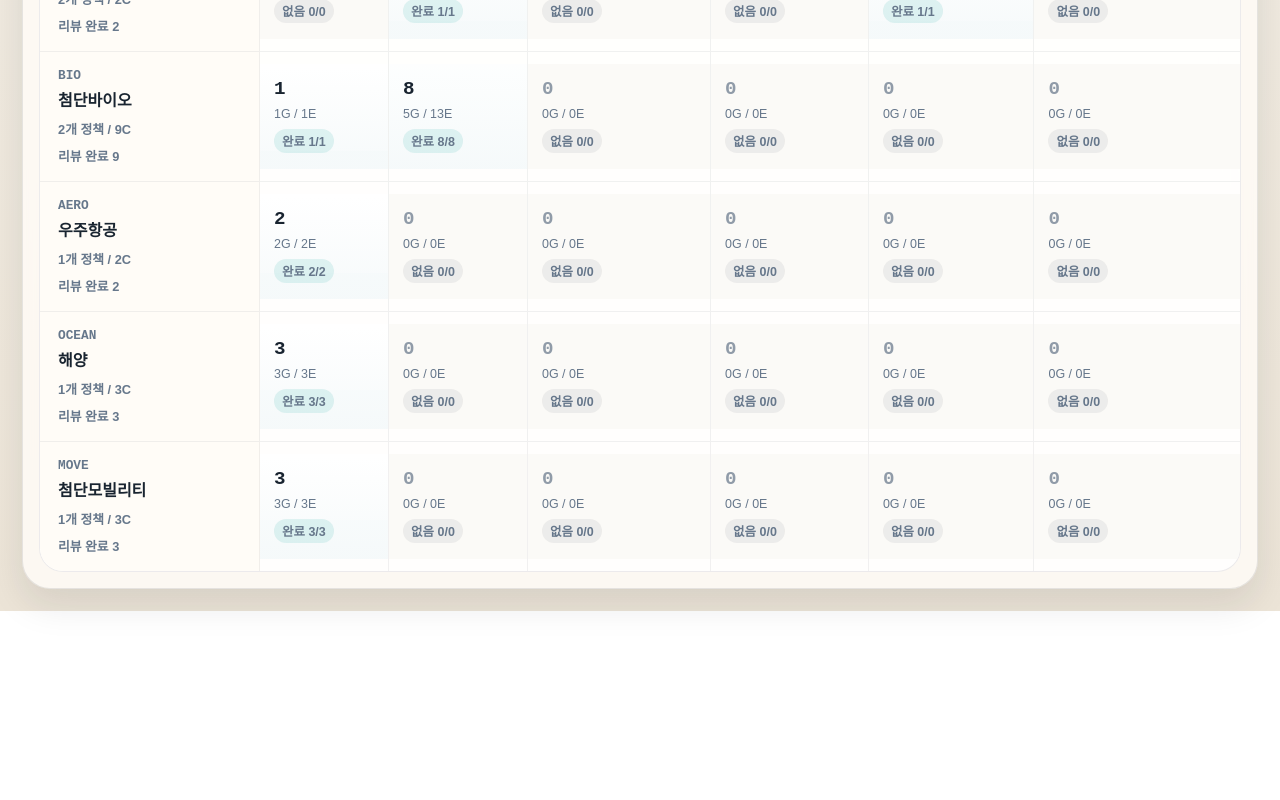
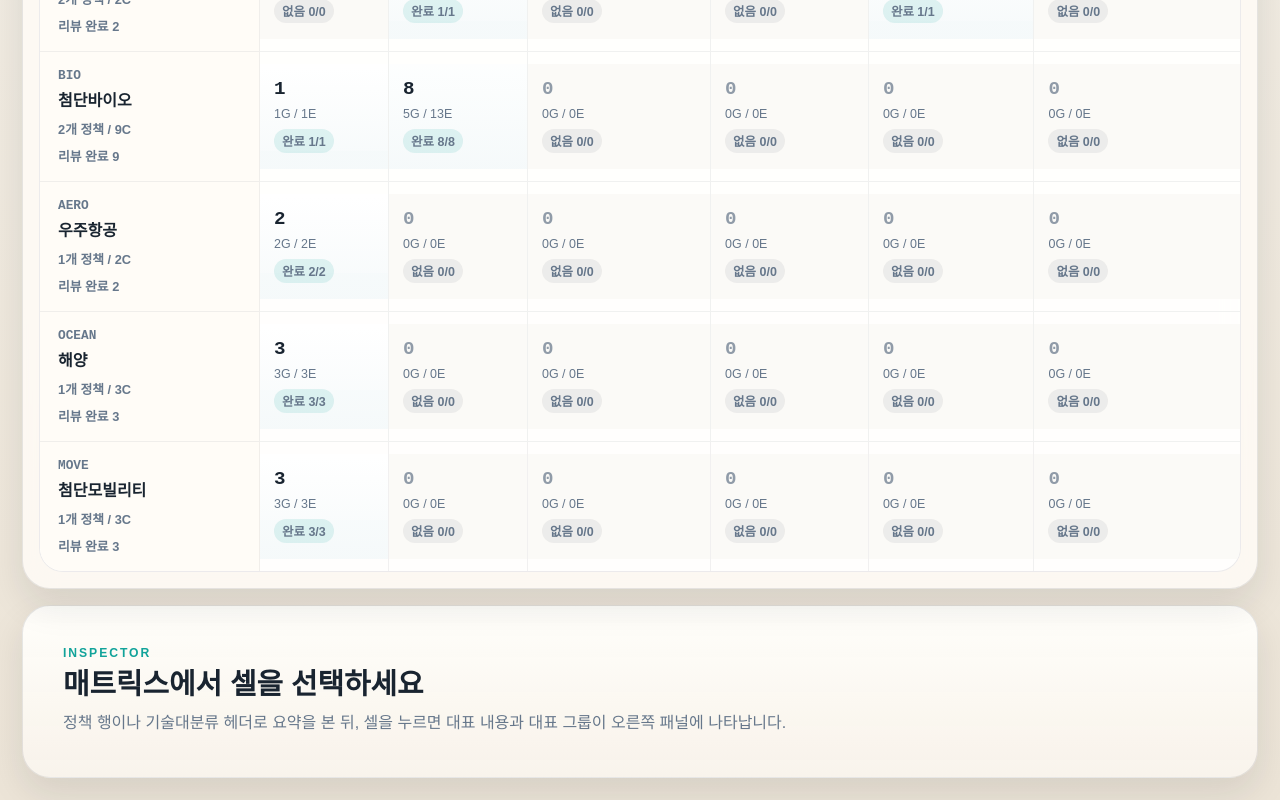
Before and after one commit to KISTI-GlobalRnD/policy-dashboard, a React (Vite) app in the folder work/05_dashboard/frontend/: page / in a window 1280 px wide. Shown: the part 1900-2700 px from the top of the page. Before the commit the page ends 2511 px from the top, so only its background shows below. Built offline with nearby package versions, Linux system fonts and the light colour scheme.

Commit message:
Show inspector panel in matrix mode

```diff
--- a/work/05_dashboard/frontend/src/modules/dashboard-ui/MappingWorkbenchPage.tsx
+++ b/work/05_dashboard/frontend/src/modules/dashboard-ui/MappingWorkbenchPage.tsx
@@ -374,7 +374,6 @@ export function MappingWorkbenchPage({ initialMode = "matrix" }: MappingWorkbenc
           )}
         </div>
 
-        {boardMode !== "matrix" ? (
         <div className={styles.detailColumn}>
           <CellInspectorPanel
             selectedCell={viewModel.selectedCell}
@@ -389,7 +388,6 @@ export function MappingWorkbenchPage({ initialMode = "matrix" }: MappingWorkbenc
 
           {viewModel.activeTrace ? <EvidenceTraceDrawer activeTrace={viewModel.activeTrace} onClose={() => selectContent(null)} /> : null}
         </div>
-        ) : null}
       </section>
     </main>
   );
```
Lines whose indentation alone changed are shown as unchanged.
